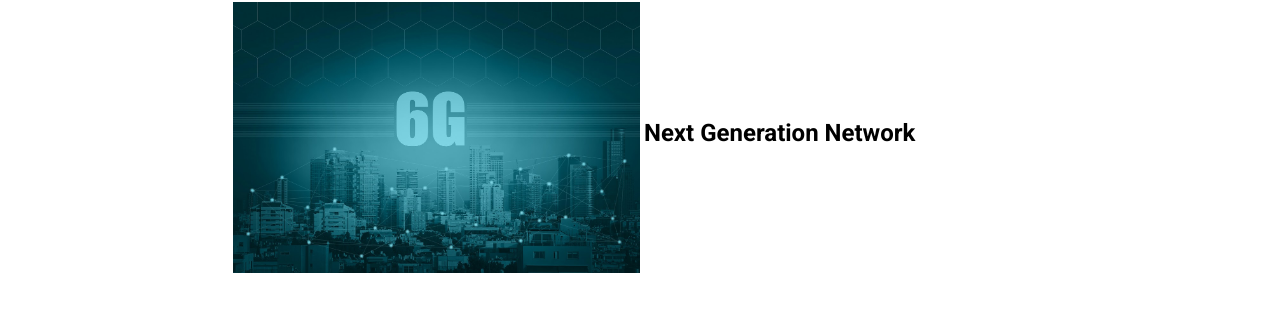
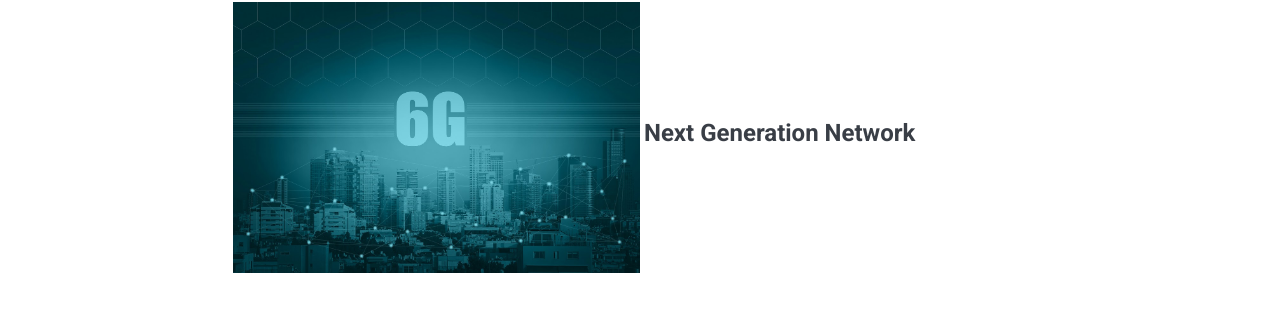
Before and after one commit to icelab-2020/HeeJaeMon123.github.io, a Jekyll site: the page built from _pages/00_research.md, in a window 1280 px wide. Shown: the part 1770-2083 px from the top of the page. Built offline with Jekyll 4.4.1, drawn with Linux system fonts in a browser that asks for light colours; nearby versions of some CDN libraries.

Commit message:
Update 00_research.md

```diff
--- a/_pages/00_research.md
+++ b/_pages/00_research.md
@@ -23,7 +23,7 @@ permalink: /00_research/
 
 
 
-![6g]({{site.baseurl}}/images/6g.jpg){: width="50%" height="50%"}  <b><span style="color:black; font-size:150%">Next Generation Network</span></b>
+![6g]({{site.baseurl}}/images/6g.jpg){: width="50%" height="50%"}  <b><span style="font-size:150%">Next Generation Network</span></b>
 
 
 
```
